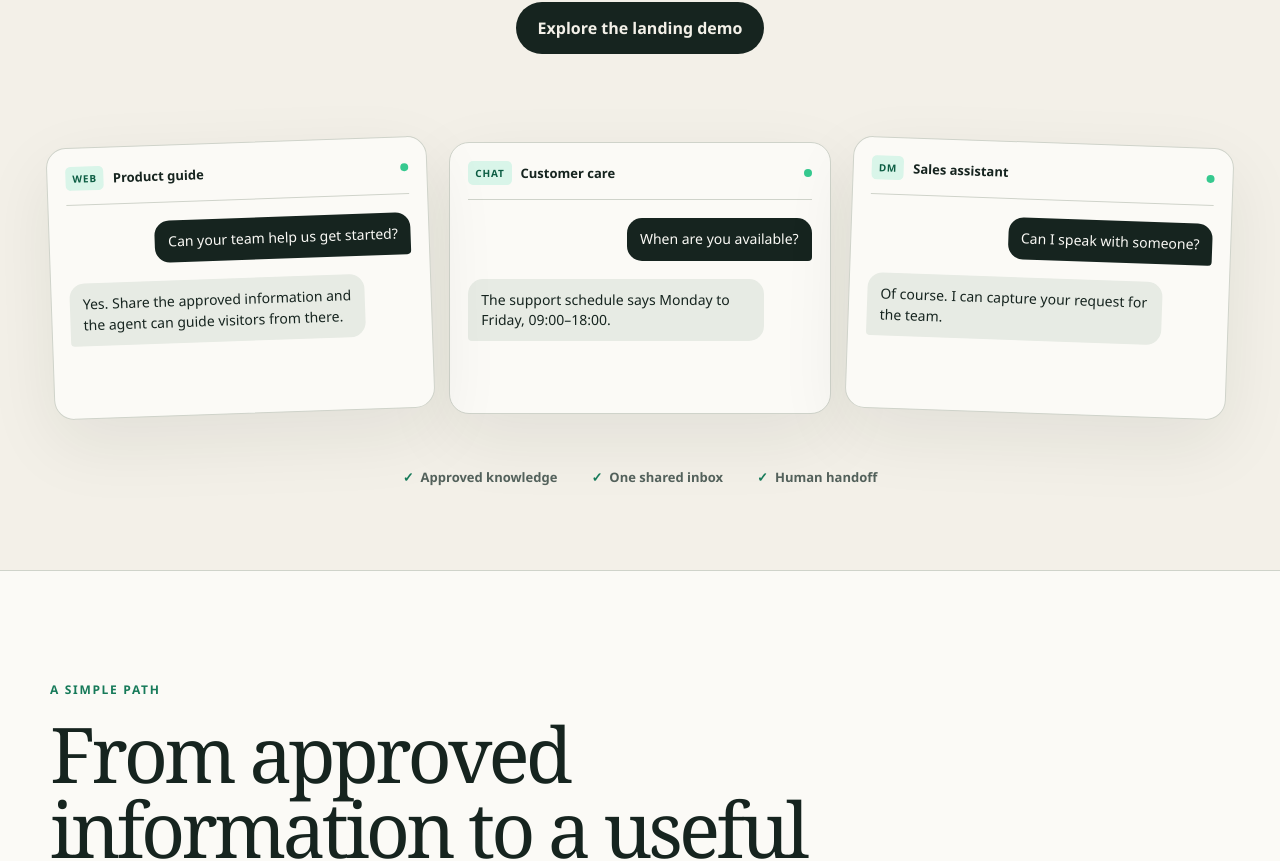
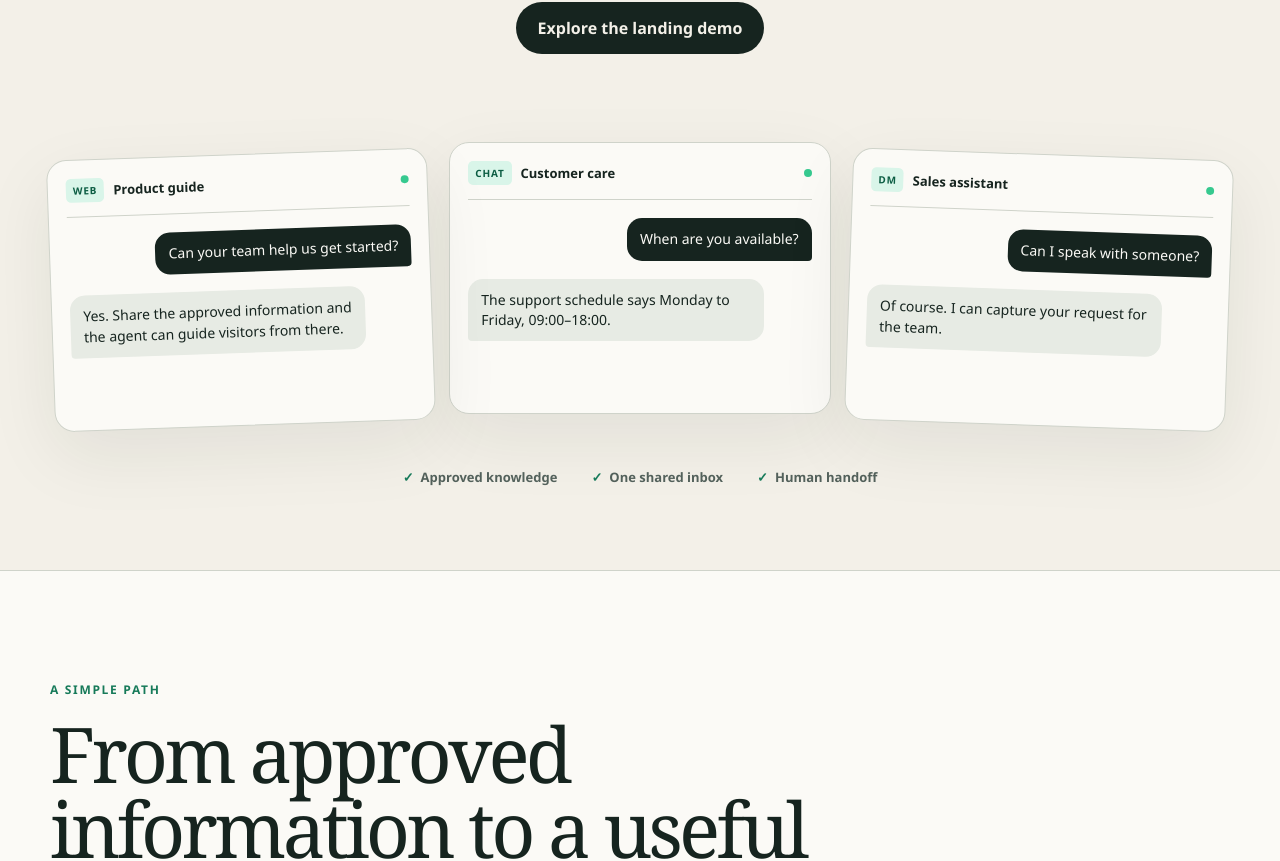
Before and after one commit to tinwolocaf-lab/makeagent, a React (Vite) app: page / in a window 1280 px wide. Shown: the part 752-1613 px from the top of the page. Built offline with nearby package versions, Linux system fonts and the light colour scheme.

Commit message:
add interactive channel hero

```diff
--- a/src/App.tsx
+++ b/src/App.tsx
@@ -1,5 +1,6 @@
 import { useState } from "react";
 import { COPY, LOCALES, type Locale } from "./content";
+import { ChannelHero } from "./components/ChannelHero";
 
 export function App() {
   const [locale, setLocale] = useState<Locale>("en");
@@ -35,31 +36,7 @@ export function App() {
       </header>
 
       <main id="main-content">
-      <section className="hero" id="top">
-        <div className="hero-copy">
-          <p className="eyebrow">{copy.eyebrow}</p>
-          <h1>{copy.title.map((line) => <span key={line}>{line}</span>)}</h1>
-          <p className="hero-lede">{copy.lede}</p>
-          <a className="primary-cta" href="#demo">{copy.cta}</a>
-        </div>
-
-        <div className="conversation-grid" id="demo" aria-label={copy.examplesLabel}>
-          {copy.conversations.map((conversation) => (
-            <article className="conversation-card" key={conversation.name}>
-              <div className="card-head">
-                <span>{conversation.channel}</span>
-                <strong>{conversation.name}</strong>
-                <i aria-label={copy.onlineLabel} />
-              </div>
-              <p className="bubble bubble-customer">{conversation.question}</p>
-              <p className="bubble bubble-agent">{conversation.answer}</p>
-            </article>
-          ))}
-        </div>
-        <ul className="proof-strip" aria-label="Product principles">
-          {copy.proof.map((item) => <li key={item}>{item}</li>)}
-        </ul>
-      </section>
+      <ChannelHero copy={copy} />
 
       <section className="how" id="how">
         <p className="eyebrow">{copy.howEyebrow}</p>
--- /dev/null
+++ b/src/components/ChannelCard.tsx
@@ -0,0 +1,21 @@
+import type { ConversationCopy } from "../content";
+
+export function ChannelCard({
+  conversation,
+  onlineLabel,
+}: {
+  conversation: ConversationCopy;
+  onlineLabel: string;
+}) {
+  return (
+    <article className="conversation-card">
+      <div className="card-head">
+        <span>{conversation.channel}</span>
+        <strong>{conversation.name}</strong>
+        <i aria-label={onlineLabel} />
+      </div>
+      <p className="bubble bubble-customer">{conversation.question}</p>
+      <p className="bubble bubble-agent">{conversation.answer}</p>
+    </article>
+  );
+}
--- /dev/null
+++ b/src/components/ChannelHero.tsx
@@ -0,0 +1,28 @@
+import type { LandingCopy } from "../content";
+import { ChannelCard } from "./ChannelCard";
+
+export function ChannelHero({ copy }: { copy: LandingCopy }) {
+  return (
+    <section className="hero" id="top">
+      <div className="hero-copy">
+        <p className="eyebrow">{copy.eyebrow}</p>
+        <h1>{copy.title.map((line) => <span key={line}>{line}</span>)}</h1>
+        <p className="hero-lede">{copy.lede}</p>
+        <a className="primary-cta" href="#demo">{copy.cta}</a>
+      </div>
+
+      <div className="conversation-grid" id="demo" aria-label={copy.examplesLabel}>
+        {copy.conversations.map((conversation) => (
+          <ChannelCard
+            conversation={conversation}
+            key={conversation.name}
+            onlineLabel={copy.onlineLabel}
+          />
+        ))}
+      </div>
+      <ul className="proof-strip" aria-label="Product principles">
+        {copy.proof.map((item) => <li key={item}>{item}</li>)}
+      </ul>
+    </section>
+  );
+}
--- a/src/content.ts
+++ b/src/content.ts
@@ -1,5 +1,12 @@
 export const LOCALES = ["en", "ko"] as const;
 export type Locale = (typeof LOCALES)[number];
+
+export type ConversationCopy = {
+  channel: string;
+  name: string;
+  question: string;
+  answer: string;
+};
 
 export type LandingCopy = {
   brand: string;
@@ -19,12 +26,7 @@ export type LandingCopy = {
   howEyebrow: string;
   howTitle: string;
   steps: readonly string[];
-  conversations: readonly {
-    channel: string;
-    name: string;
-    question: string;
-    answer: string;
-  }[];
+  conversations: readonly ConversationCopy[];
 };
 
 export const COPY: Record<Locale, LandingCopy> = {
--- a/src/landing.css
+++ b/src/landing.css
@@ -54,8 +54,10 @@ h1 span { display: block; }
 
 .conversation-grid { display: grid; width: min(1180px, 100%); grid-template-columns: repeat(3, 1fr); gap: 18px; margin: 88px auto 0; }
 .conversation-card { min-height: 272px; padding: 18px; border: 1px solid var(--line); border-radius: 20px; background: var(--surface); box-shadow: 0 24px 70px rgb(22 36 31 / 8%); }
-.conversation-card:nth-child(1) { transform: rotate(-2deg); }
-.conversation-card:nth-child(3) { transform: rotate(2deg); }
+.conversation-card { transition: transform 260ms cubic-bezier(.22, 1, .36, 1), box-shadow 260ms ease; }
+.conversation-card:nth-child(1) { transform: rotate(-2deg) translateY(12px); }
+.conversation-card:nth-child(3) { transform: rotate(2deg) translateY(12px); }
+.conversation-card:hover { z-index: 2; transform: translateY(-7px); box-shadow: 0 34px 80px rgb(22 36 31 / 14%); }
 .card-head { display: grid; grid-template-columns: auto 1fr auto; align-items: center; gap: 9px; padding-bottom: 14px; border-bottom: 1px solid var(--line); font-size: 13px; }
 .card-head > span { padding: 5px 7px; border-radius: 5px; color: #0c5d43; background: #d9f5e9; font-size: 10px; font-weight: 900; letter-spacing: .08em; }
 .card-head i { width: 8px; height: 8px; border-radius: 50%; background: var(--accent); }
```
